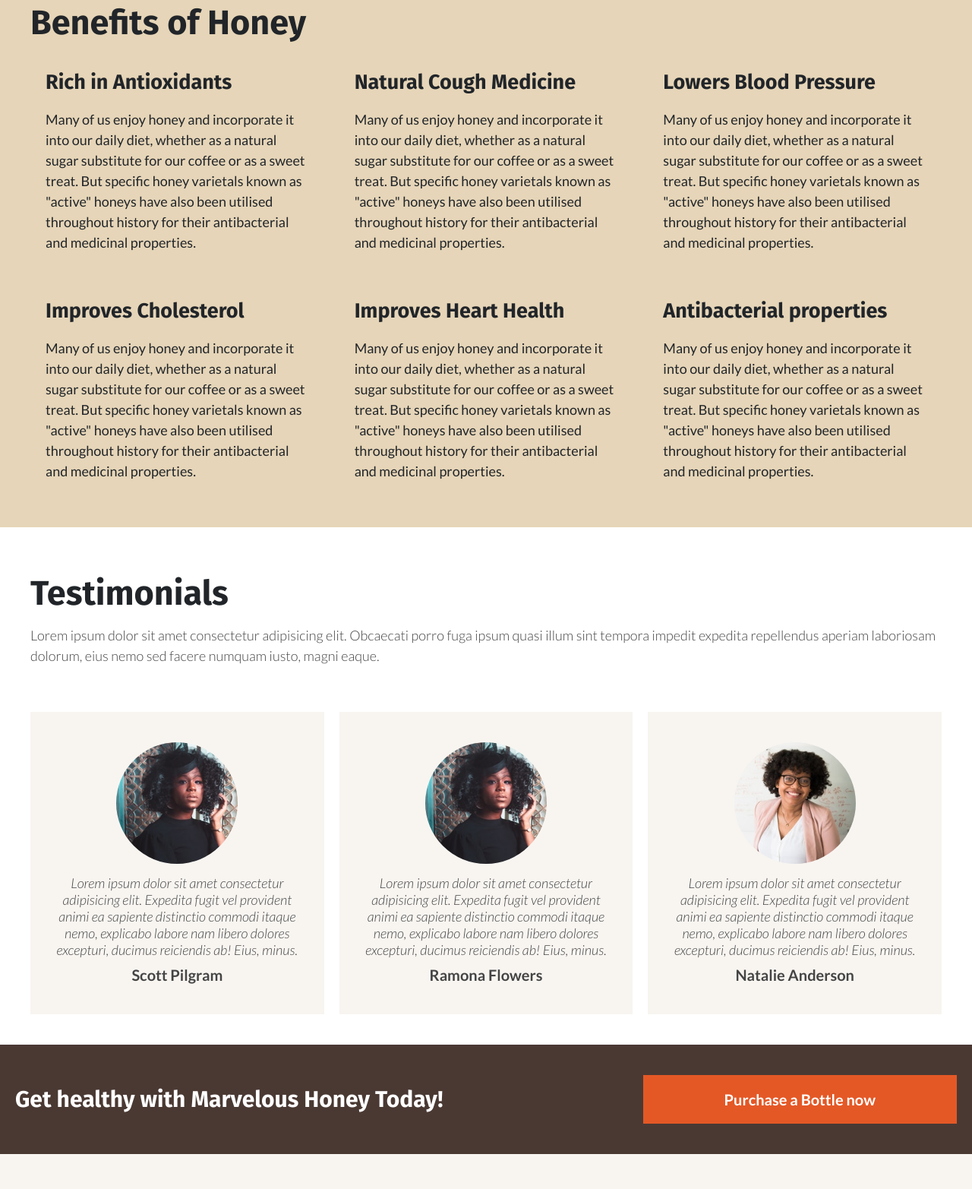
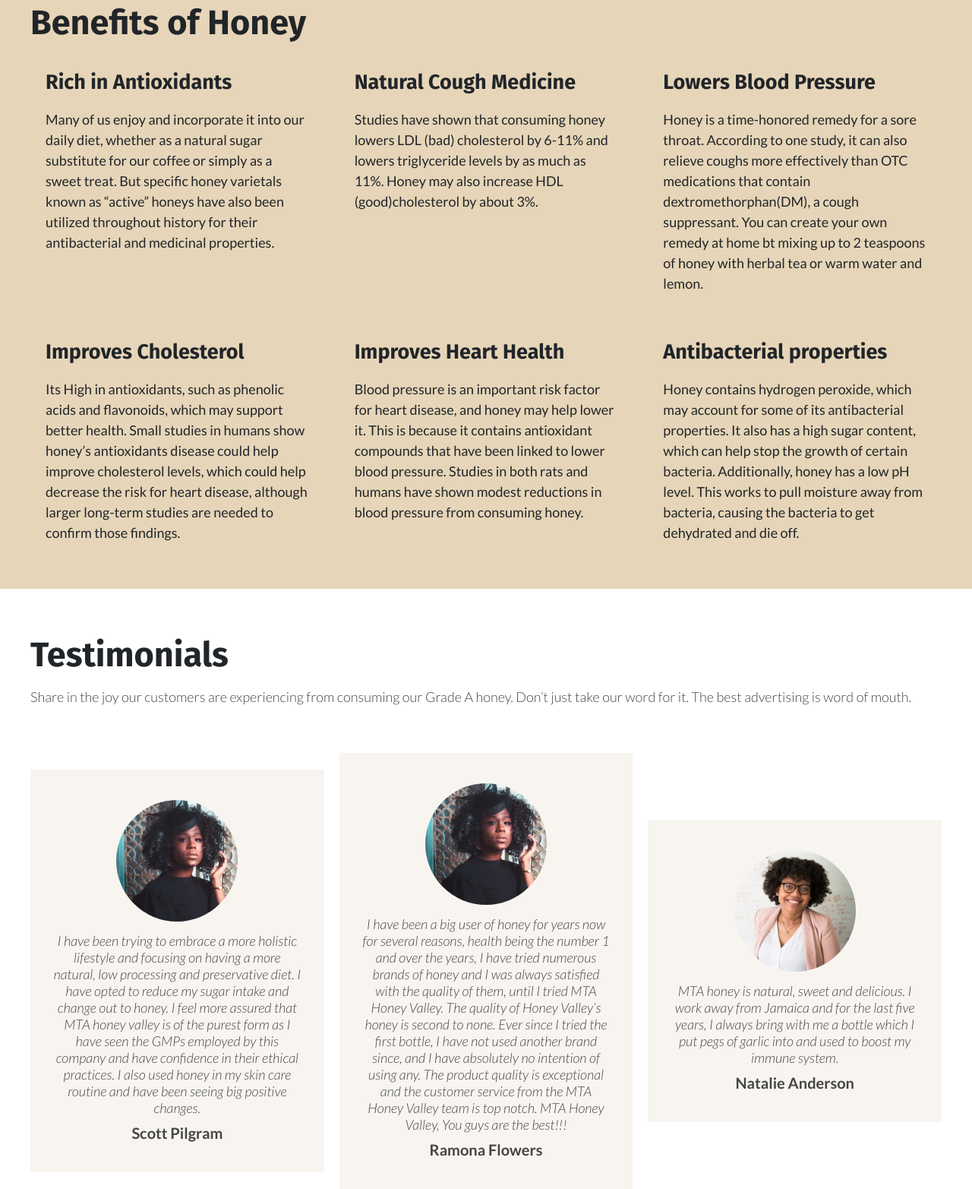
Before and after one commit to Shevylue/honey-website, a plain HTML site: page index.html in a window 1280 px wide. Shown: the part 1248-2813 px from the top of the page at 76% size. Drawn offline with Linux system fonts and the light colour scheme.

Commit message:
updated testimonials

```diff
--- a/index.html
+++ b/index.html
@@ -119,10 +119,9 @@
                             Rich in Antioxidants
                         </h2>
                         <p>
-                            Many of us enjoy honey and incorporate it into our daily diet, whether
-                            as a natural sugar substitute for our coffee or as a sweet treat. But
-                            specific honey varietals known as "active" honeys have also been utilised
-                            throughout history for their antibacterial and medicinal properties.
+                            Many of us enjoy and incorporate it into our daily diet, whether as a natural sugar substitute for
+                             our coffee or simply as a sweet treat. But specific honey varietals known as “active” honeys
+                            have also been utilized throughout history for their antibacterial and medicinal properties.
                         </p>
                     </div>
 
@@ -132,10 +131,8 @@
                         Natural Cough Medicine
                     </h2>
                     <p>
-                        Many of us enjoy honey and incorporate it into our daily diet, whether
-                        as a natural sugar substitute for our coffee or as a sweet treat. But
-                        specific honey varietals known as "active" honeys have also been utilised
-                        throughout history for their antibacterial and medicinal properties.
+                        Studies have shown that consuming honey lowers LDL (bad) cholesterol by 6-11% and lowers triglyceride levels
+                        by as much as 11%. Honey may also increase HDL (good)cholesterol by about 3%.
                     </p>
                 </div>
                 <div class="benefits">
@@ -143,10 +140,10 @@
                       Lowers Blood Pressure
                     </h2>
                     <p>
-                        Many of us enjoy honey and incorporate it into our daily diet, whether
-                        as a natural sugar substitute for our coffee or as a sweet treat. But
-                        specific honey varietals known as "active" honeys have also been utilised
-                        throughout history for their antibacterial and medicinal properties.
+                        Honey is a time-honored remedy for a sore throat. According to one study, it can
+                        also relieve coughs more effectively than OTC medications that contain dextromethorphan(DM),
+                        a cough suppressant. You can create your own remedy at
+                        home bt mixing up to 2 teaspoons of honey with herbal tea or warm water and lemon.
                     </p>
                 </div>
                 <div class="benefits">
@@ -154,10 +151,7 @@
                         Improves Cholesterol
                     </h2>
                     <p>
-                        Many of us enjoy honey and incorporate it into our daily diet, whether
-                        as a natural sugar substitute for our coffee or as a sweet treat. But
-                        specific honey varietals known as "active" honeys have also been utilised
-                        throughout history for their antibacterial and medicinal properties.
+                        Its High in antioxidants, such as phenolic acids and flavonoids, which may support better health. Small studies in humans show honey’s antioxidants disease could help improve cholesterol levels, which could help decrease the risk for heart disease, although larger long-term studies are needed to confirm those findings.
                     </p>
                 </div>
                 <div class="benefits">
@@ -165,10 +159,7 @@
                        Improves Heart Health
                     </h2>
                     <p>
-                        Many of us enjoy honey and incorporate it into our daily diet, whether
-                        as a natural sugar substitute for our coffee or as a sweet treat. But
-                        specific honey varietals known as "active" honeys have also been utilised
-                        throughout history for their antibacterial and medicinal properties.
+                        Blood pressure is an important risk factor for heart disease, and honey may help lower it. This is because it contains antioxidant compounds that have been linked to lower blood pressure. Studies in both rats and humans have shown modest reductions in blood pressure from consuming honey.
                     </p>
                 </div>
                 <div class="benefits">
@@ -176,10 +167,7 @@
                        Antibacterial properties
                     </h2>
                     <p>
-                        Many of us enjoy honey and incorporate it into our daily diet, whether
-                        as a natural sugar substitute for our coffee or as a sweet treat. But
-                        specific honey varietals known as "active" honeys have also been utilised
-                        throughout history for their antibacterial and medicinal properties.
+                        Honey contains hydrogen peroxide, which may account for some of its antibacterial properties. It also has a high sugar content, which can help stop the growth of certain bacteria. Additionally, honey has a low pH level. This works to pull moisture away from bacteria, causing the bacteria to get dehydrated and die off.
                     </p>
                 </div>
             </div>
@@ -191,9 +179,7 @@
                 <h1 class="primary-heading">
                     Testimonials
                 </h1>
-                <p>Lorem ipsum dolor sit amet consectetur adipisicing elit.
-                    Obcaecati porro fuga ipsum quasi illum sint tempora impedit expedita
-                    repellendus aperiam laboriosam dolorum, eius nemo sed facere numquam iusto, magni eaque.
+                <p>Share in the joy our customers are experiencing from consuming our Grade A honey. Don’t just take our word for it. The best advertising is word of mouth.
                 </p>
             </div>
 
@@ -203,10 +189,7 @@
                         <img src="/img/headshot-2.jpg" alt="">
                     </div>
                     <span>
-                        <em>Lorem ipsum dolor sit amet consectetur adipisicing elit.
-                        Expedita fugit vel provident animi ea sapiente distinctio commodi
-                        itaque nemo, explicabo labore nam libero dolores excepturi, ducimus
-                        reiciendis ab! Eius, minus.
+                        <em>I have been trying to embrace a more holistic lifestyle and focusing on having a more natural, low processing and preservative diet. I have opted to reduce my sugar intake and change out to honey. I feel more assured that MTA honey valley is of the purest form as I have seen the GMPs employed by this company and have confidence in their ethical practices. I also used honey in my skin care routine and have been seeing big positive changes.
                         </em>
                     </span>
                     <span class="names">Scott Pilgram</span>
@@ -217,10 +200,7 @@
                     </div>
 
                     <span>
-                        <em>Lorem ipsum dolor sit amet consectetur adipisicing elit.
-                        Expedita fugit vel provident animi ea sapiente distinctio commodi
-                        itaque nemo, explicabo labore nam libero dolores excepturi, ducimus
-                        reiciendis ab! Eius, minus.
+                        <em>I have been a big user of honey for years now for several reasons, health being the number 1 and over the years, I have tried numerous brands of honey and I was always satisfied with the quality of them, until I tried MTA Honey Valley. The quality of Honey Valley’s honey is second to none. Ever since I tried the first bottle, I have not used another brand since, and I have absolutely no intention of using any. The product quality is exceptional and the customer service from the MTA Honey Valley team is top notch. MTA Honey Valley, You guys are the best!!!
                         </em>
                     </span>
                         <span class="names">Ramona Flowers</span>
@@ -230,10 +210,7 @@
                         <img src="/img/headshot-3.jpg" alt="">
                     </div>
                     <span>
-                        <em>Lorem ipsum dolor sit amet consectetur adipisicing elit.
-                        Expedita fugit vel provident animi ea sapiente distinctio commodi
-                        itaque nemo, explicabo labore nam libero dolores excepturi, ducimus
-                        reiciendis ab! Eius, minus.
+                        <em>MTA honey is natural, sweet and delicious. I work away from Jamaica and for the last five years, I always bring with me a bottle which I put pegs of garlic into and used to boost  my immune system.
                         </em>
                     </span>
                     <span class="names">Natalie Anderson</span>
```
